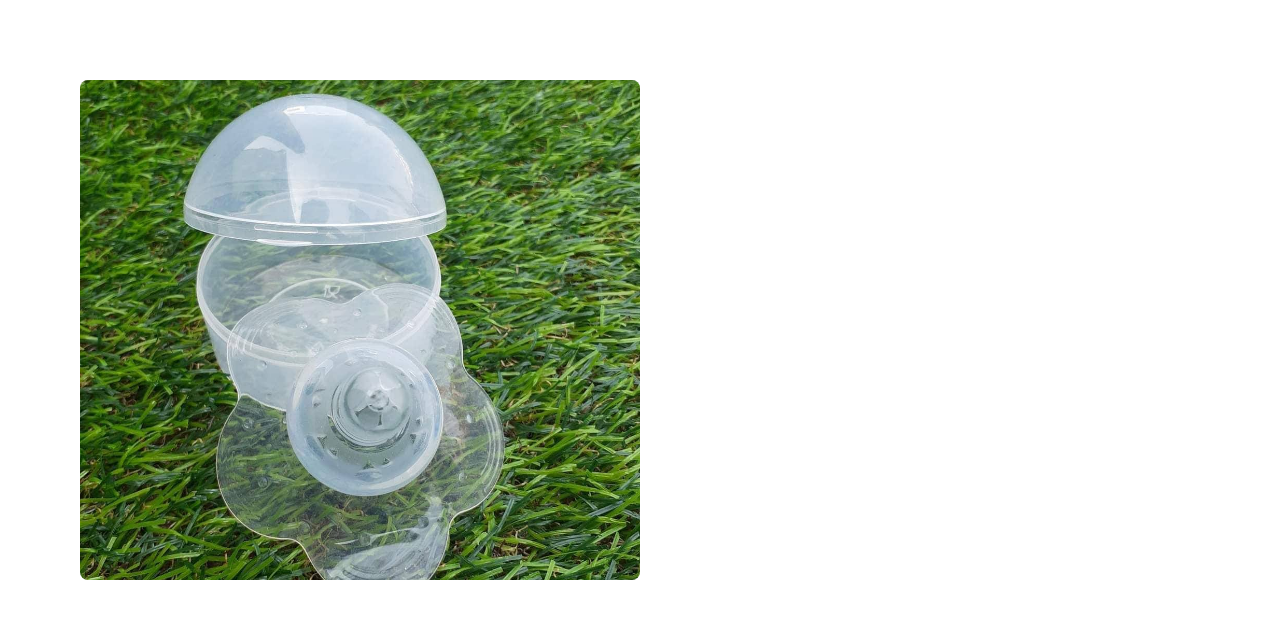
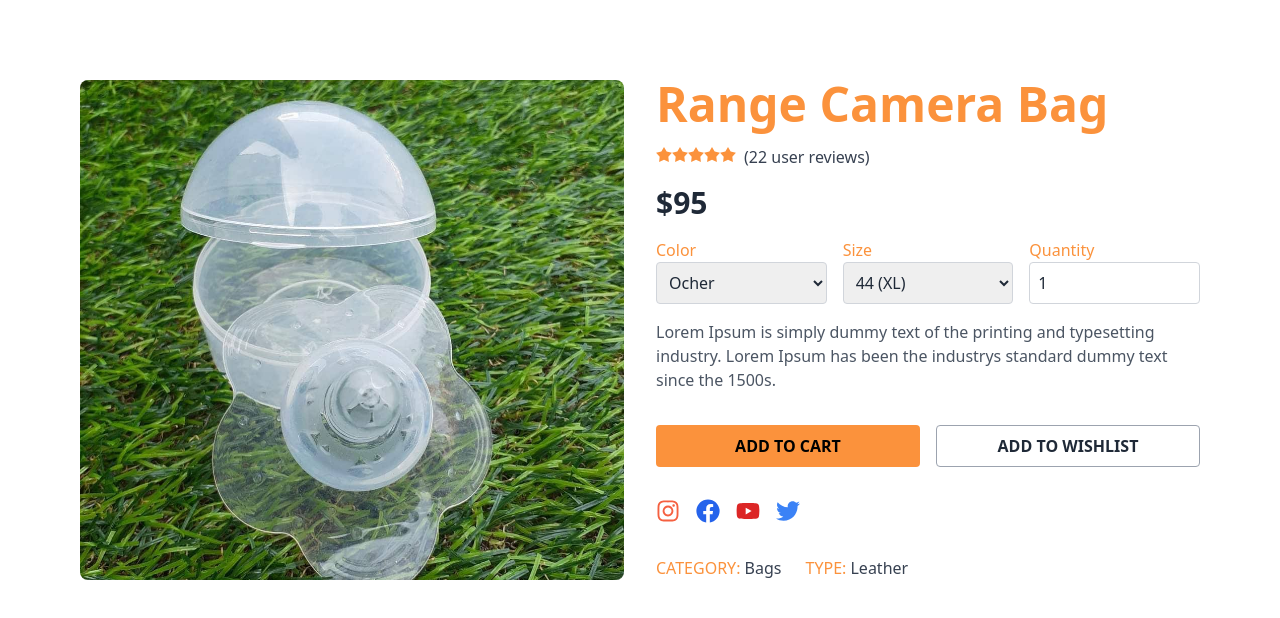
Before and after one commit to razzbabu4/product-details-page, a React (Vite) app: page / in a window 1280 px wide. Shown: the top 618 px of the page. Built offline with nearby package versions, Linux system fonts and the light colour scheme.

Commit message:
completed description section for product

```diff
--- a/src/components/ProductDetailsPage.jsx
+++ b/src/components/ProductDetailsPage.jsx
@@ -1,4 +1,4 @@
-// import { FaFacebook, FaInstagram, FaTwitter, FaYoutube } from 'react-icons/fa';
+import { FaFacebook, FaInstagram, FaTwitter, FaYoutube } from 'react-icons/fa';
 import productImage from '../assets/images/nipple-set.jpg'
 
 const ProductDetailsPage = () => {
@@ -11,7 +11,71 @@ const ProductDetailsPage = () => {
                 </div>
 
                 {/* Product Info */}
+                <div className="w-full md:w-1/2 flex gap-2 md:gap-0 flex-col justify-between">
+                    <h1 className="text-4xl md:text-5xl font-semibold text-orange-400">Range Camera Bag</h1>
+                    <div className="flex items-center gap-2">
+                        <span>
+                            <div className="rating rating-sm">
+                                <input type="radio" name="rating-8" className="mask mask-star-2 bg-orange-400" />
+                                <input type="radio" name="rating-8" className="mask mask-star-2 bg-orange-400" />
+                                <input type="radio" name="rating-8" className="mask mask-star-2 bg-orange-400" />
+                                <input type="radio" name="rating-8" className="mask mask-star-2 bg-orange-400" />
+                                <input type="radio" name="rating-8" className="mask mask-star-2 bg-orange-400" />
+                            </div>
+                        </span>
+                        <span className="text-gray-700">(22 user reviews)</span>
+                    </div>
+                    <p className="text-2xl md:text-3xl font-semibold">$95</p>
 
+                    {/* Options */}
+                    <div className="grid grid-cols-1 md:grid-cols-3 gap-4 items-center">
+                        <div>
+                            <label className="block text-orange-400">Color</label>
+                            <select className="border border-gray-300 rounded p-2 w-full">
+                                <option>Ocher</option>
+                                <option>Blue</option>
+                                <option>Black</option>
+                            </select>
+                        </div>
+                        <div>
+                            <label className="block text-orange-400">Size</label>
+                            <select className="border border-gray-300 rounded p-2 w-full">
+                                <option>44 (XL)</option>
+                                <option>46 (L)</option>
+                                <option>48 (M)</option>
+                            </select>
+                        </div>
+                        <div>
+                            <label className="block text-orange-400">Quantity</label>
+                            <input type="number" defaultValue="1" className="border border-gray-300 rounded p-2 w-full" />
+                        </div>
+                    </div>
+
+                    {/* Description */}
+                    <p className="text-gray-600">
+                        Lorem Ipsum is simply dummy text of the printing and typesetting industry. Lorem Ipsum has been the industrys standard dummy text since the 1500s.
+                    </p>
+
+                    {/* Action Buttons */}
+                    <div className="grid grid-cols-1 md:grid-cols-2 gap-4 mt-4">
+                        <button className="bg-orange-400 text-black px-4 py-2 rounded font-semibold hover:bg-orange-500 uppercase">Add to Cart</button>
+                        <button className="border border-gray-400 px-4 py-2 rounded font-semibold hover:bg-gray-200 uppercase">Add to Wishlist</button>
+                    </div>
+
+                    {/* Social Media Icons */}
+                    <div className="flex gap-4 mt-4 text-2xl">
+                        <FaInstagram className="text-[#F56040]"/>
+                        <FaFacebook className='text-blue-600' />
+                        <FaYoutube 	className='text-red-600'/>
+                        <FaTwitter className='text-blue-500'/>
+                    </div>
+
+                    {/* Category & Type */}
+                    <div className="text-gray-700 mt-4 flex gap-6">
+                        <p><span className='text-orange-400 uppercase'>Category:</span> Bags</p>
+                        <p><span className='text-orange-400 uppercase'>Type:</span> Leather</p>
+                    </div>
+                </div>
             </div>
 
         </div>
```
